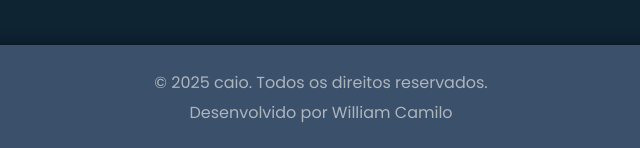
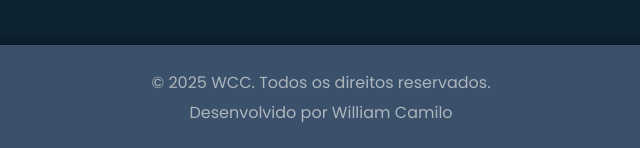
Before and after one commit to Williamcamilll/curriculo-wc, a plain HTML site: page index.html in a window 1280 px wide. Shown: the part 4776-4924 px from the top of the page, 339-979 px from the left. Drawn offline with Linux system fonts and the light colour scheme.

Commit message:
Update index.html

```diff
--- a/index.html
+++ b/index.html
@@ -167,7 +167,7 @@
 
     <!-- Footer -->
     <footer>
-        <p>&copy; 2025 caio. Todos os direitos reservados.</p>
+        <p>&copy; 2025 WCC. Todos os direitos reservados.</p>
         <p>Desenvolvido por William Camilo</p>
     </footer>
 
```
